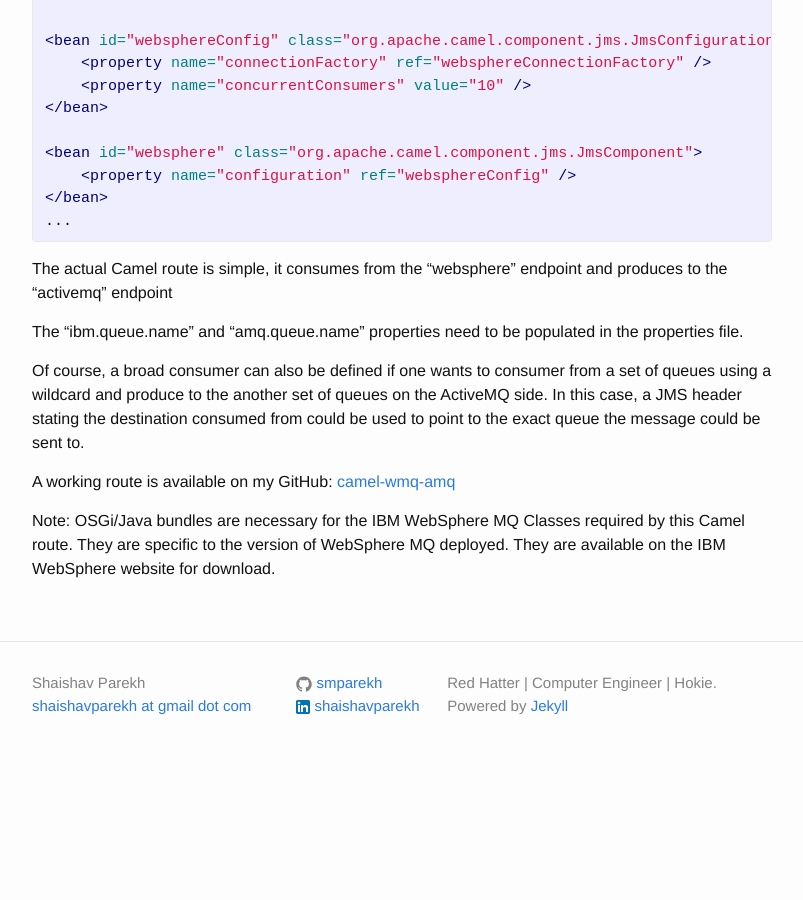
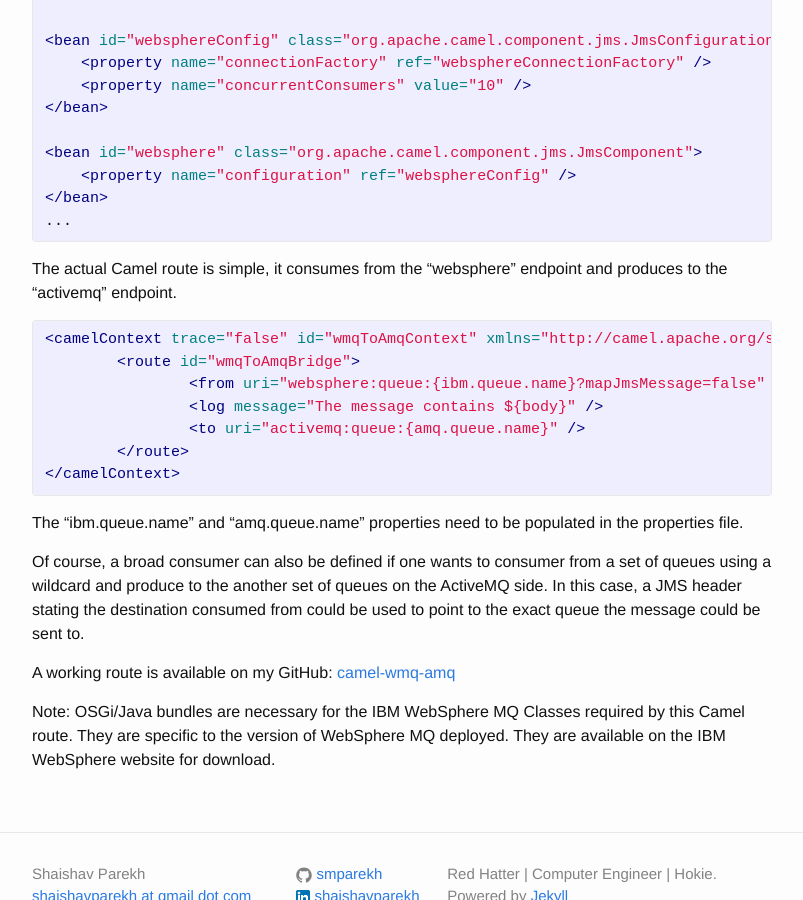
Before and after one commit to smparekh/smparekh.github.io, a Jekyll site: the page built from _posts/2016-01-30-wmq-to-amq-bridge.markdown, in a window 1280 px wide and 900 px high, scrolled down 1050 px. Shown: the whole window, without its empty margins (238-1041 px from the left). Built offline with Jekyll 4.4.1, drawn with Linux system fonts in a browser that asks for light colours; before the commit the page ends 1827 px from its top, so only the background shows below that.

Commit message:
Fixed syntax

```diff
--- a/_posts/2016-01-30-wmq-to-amq-bridge.markdown
+++ b/_posts/2016-01-30-wmq-to-amq-bridge.markdown
@@ -53,8 +53,9 @@
 ...
 {% endhighlight %}
 
-The actual Camel route is simple, it consumes from the "websphere" endpoint and produces to the "activemq" endpoint
-{% raw %}
+The actual Camel route is simple, it consumes from the "websphere" endpoint and produces to the "activemq" endpoint.
+
+{% highlight xml %}
 <camelContext trace="false" id="wmqToAmqContext" xmlns="http://camel.apache.org/schema/blueprint">
 	<route id="wmqToAmqBridge">
 		<from uri="websphere:queue:{ibm.queue.name}?mapJmsMessage=false" />
@@ -62,7 +63,7 @@
 		<to uri="activemq:queue:{amq.queue.name}" />
 	</route>
 </camelContext>
-{% endraw %}
+{% endhighlight %}
 
 The "ibm.queue.name" and "amq.queue.name" properties need to be populated in the properties file.
 
```
